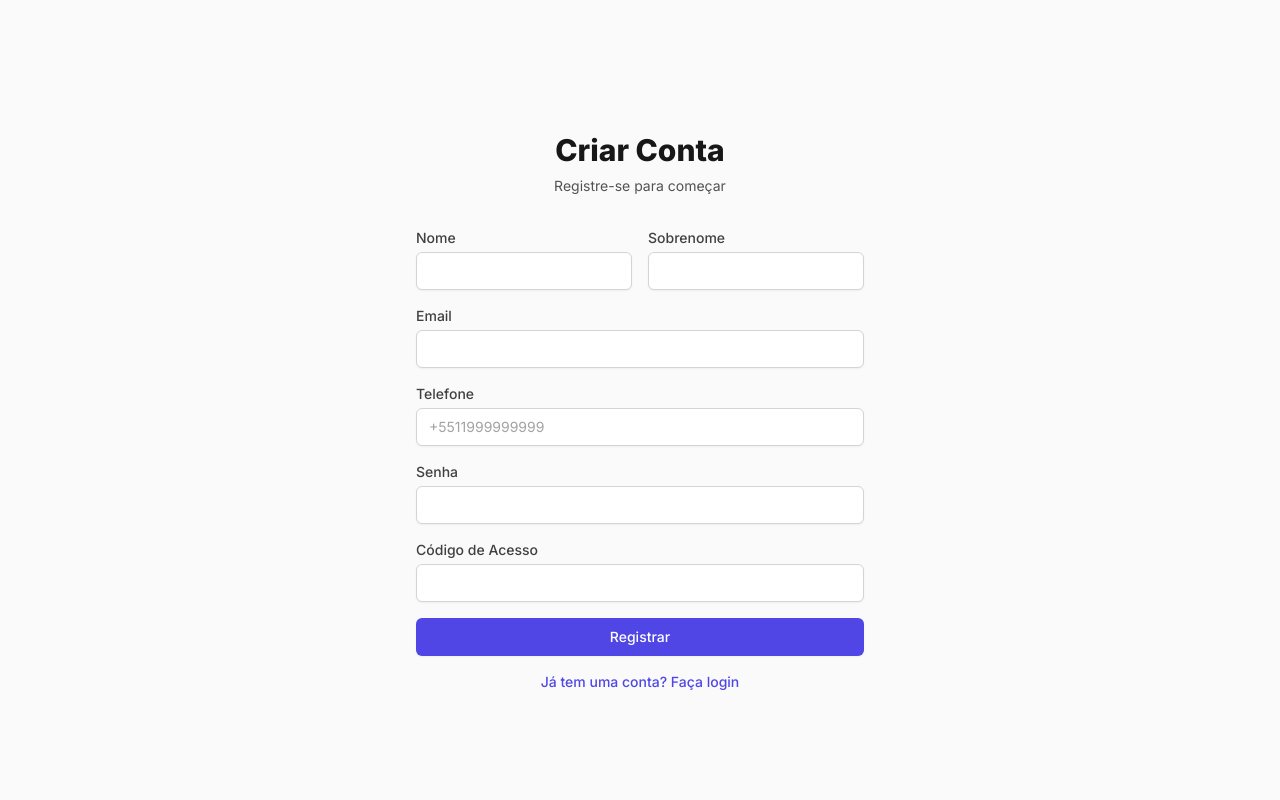
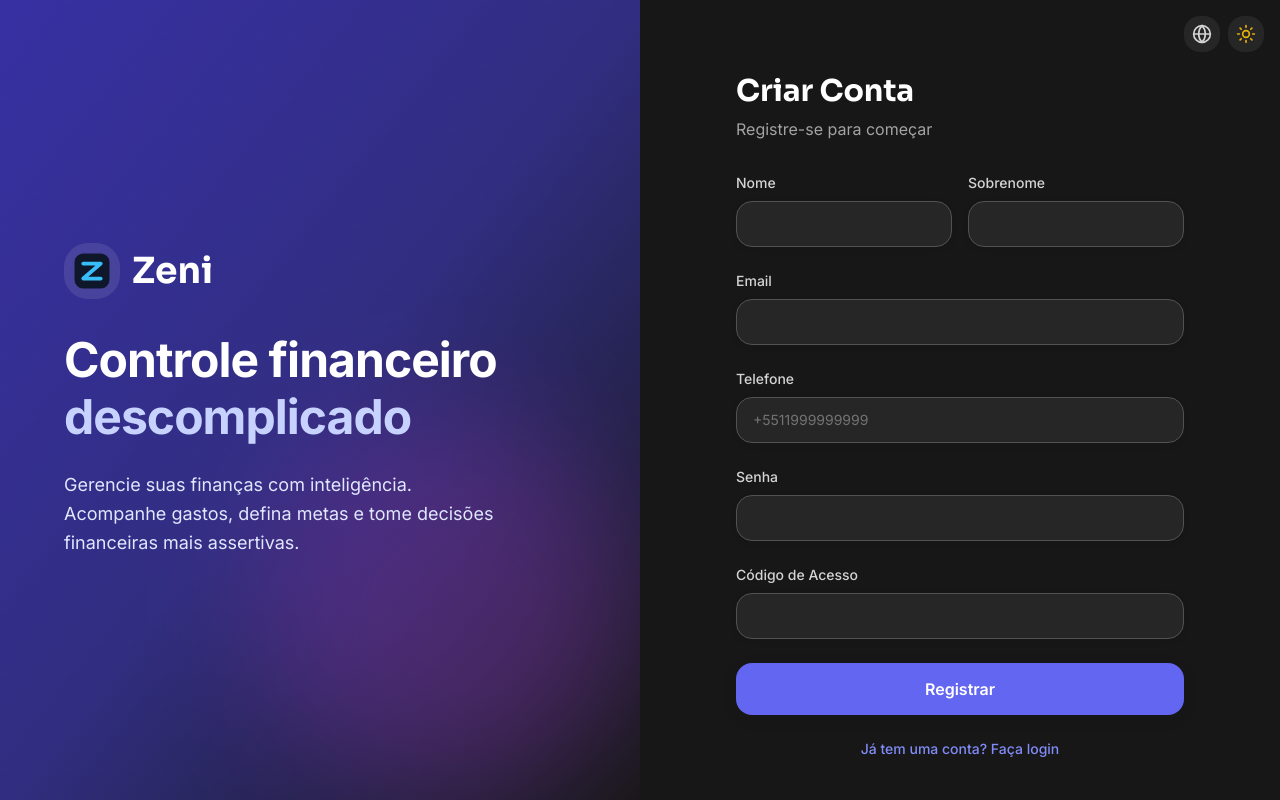
Before and after one commit to andmqmt/zeni-app, a Next.js app: page /register in a window 1280 px wide. Built offline with nearby package versions, Linux system fonts and the light colour scheme; no server answers.

Commit message:
refactor: replace Wallet icon with BrandMark component across multiple pages and update manifest

```diff
--- a/src/app/dashboard/layout.tsx
+++ b/src/app/dashboard/layout.tsx
@@ -3,11 +3,12 @@
 import { ReactNode, useEffect, useState } from 'react';
 import { useRouter, usePathname } from 'next/navigation';
 import Link from 'next/link';
-import { LayoutDashboard, Receipt, Repeat, Settings, Tag, TrendingUp, LogOut, Wallet, Menu, X, Eye, EyeOff } from 'lucide-react';
+import { LayoutDashboard, Receipt, Repeat, Settings, Tag, TrendingUp, LogOut, Menu, X, Eye, EyeOff } from 'lucide-react';
 import { removeToken } from '@/lib/api/client';
 import { useLanguage } from '@/contexts/LanguageContext';
 import { useBalanceVisibility } from '@/contexts/BalanceVisibilityContext';
 import ThemeLanguageControls from '@/components/ThemeLanguageControls';
+import BrandMark from '@/components/BrandMark';
 
 interface DashboardLayoutProps {
   children: ReactNode;
@@ -60,9 +61,7 @@ function DashboardLayoutClient({ children }: DashboardLayoutProps) {
     <div className="min-h-screen bg-gradient-to-br from-gray-50 to-gray-100 dark:from-gray-900 dark:to-gray-800">
       <div className="md:hidden bg-white dark:bg-gray-800 border-b border-gray-200 dark:border-gray-700 px-4 py-3 flex items-center justify-between">
         <div className="flex items-center gap-2">
-          <div className="w-8 h-8 bg-primary-600 dark:bg-primary-500 rounded-lg flex items-center justify-center">
-            <Wallet className="w-5 h-5 text-white" />
-          </div>
+          <BrandMark size={28} />
           <h1 className="font-display text-xl font-bold text-gray-900 dark:text-white">Zeni</h1>
         </div>
         <div className="flex items-center gap-2">
@@ -119,9 +118,7 @@ function DashboardLayoutClient({ children }: DashboardLayoutProps) {
         <aside className="hidden md:flex md:flex-col md:w-72 bg-white dark:bg-gray-800 border-r border-gray-200 dark:border-gray-700 min-h-screen">
           <div className="p-6 border-b border-gray-200 dark:border-gray-700 flex items-center justify-between">
             <div className="flex items-center gap-3">
-              <div className="w-10 h-10 bg-gradient-to-br from-primary-600 to-primary-700 dark:from-primary-500 dark:to-primary-600 rounded-xl flex items-center justify-center shadow-medium">
-                <Wallet className="w-6 h-6 text-white" />
-              </div>
+              <BrandMark size={36} />
               <h1 className="font-display text-2xl font-bold text-gray-900 dark:text-white">Zeni</h1>
             </div>
             <button
--- a/src/app/layout.tsx
+++ b/src/app/layout.tsx
@@ -18,6 +18,8 @@ const sora = Sora({
 export const metadata: Metadata = {
   title: 'Zeni App',
   description: 'Sua gestão financeira simplificada',
+  themeColor: '#0F172A',
+  manifest: '/manifest.json',
 };
 
 export default function RootLayout({
--- a/src/app/loading.tsx
+++ b/src/app/loading.tsx
@@ -1,6 +1,7 @@
 'use client';
 
-import { Wallet, Sparkles } from 'lucide-react';
+import { Sparkles } from 'lucide-react';
+import BrandMark from '@/components/BrandMark';
 
 export default function Loading() {
   return (
@@ -26,7 +27,7 @@ export default function Loading() {
         <div className="text-center text-white">
           <div className="inline-flex items-center gap-3 mb-6">
             <div className="w-14 h-14 bg-white/10 backdrop-blur-sm rounded-2xl flex items-center justify-center shadow-2xl shadow-black/20">
-              <Wallet className="w-8 h-8" />
+              <BrandMark size={40} />
             </div>
             <h1 className="font-display text-4xl font-bold tracking-tight">Zeni</h1>
           </div>
--- a/src/app/login/page.tsx
+++ b/src/app/login/page.tsx
@@ -7,7 +7,7 @@ import { useRouter } from 'next/navigation';
 import Link from 'next/link';
 import { authService } from '@/lib/api/auth.service';
 import { handleApiError } from '@/lib/utils/error';
-import { Wallet } from 'lucide-react';
+import BrandMark from '@/components/BrandMark';
 import { useLanguage } from '@/contexts/LanguageContext';
 import ThemeLanguageControls from '@/components/ThemeLanguageControls';
 
@@ -46,9 +46,9 @@ export default function LoginPage() {
         </div>
         <div className="relative z-10 flex flex-col justify-center px-16 text-white">
           <div className="flex items-center gap-3 mb-8">
-            <div className="w-14 h-14 bg-white/10 backdrop-blur-sm rounded-2xl flex items-center justify-center">
-              <Wallet className="w-8 h-8" />
-            </div>
+              <div className="w-14 h-14 bg-white/10 backdrop-blur-sm rounded-2xl flex items-center justify-center">
+                <BrandMark size={40} />
+              </div>
             <h1 className="font-display text-4xl font-bold">Zeni</h1>
           </div>
           <h2 className="text-display-md mb-6">
@@ -67,7 +67,7 @@ export default function LoginPage() {
           <div className="lg:hidden text-center mb-8">
             <div className="inline-flex items-center gap-2 mb-4">
               <div className="w-10 h-10 bg-primary-600 dark:bg-primary-500 rounded-xl flex items-center justify-center">
-                <Wallet className="w-6 h-6 text-white" />
+                <BrandMark size={28} />
               </div>
               <h1 className="font-display text-3xl font-bold text-gray-900 dark:text-white">Zeni</h1>
             </div>
--- a/src/app/register/page.tsx
+++ b/src/app/register/page.tsx
@@ -1,6 +1,9 @@
 'use client';
 
 import { useState } from 'react';
+import BrandMark from '@/components/BrandMark';
+import ThemeLanguageControls from '@/components/ThemeLanguageControls';
+import { useLanguage } from '@/contexts/LanguageContext';
 import { useRouter } from 'next/navigation';
 import Link from 'next/link';
 import { authService } from '@/lib/api/auth.service';
@@ -8,6 +11,7 @@ import { handleApiError } from '@/lib/utils/error';
 
 export default function RegisterPage() {
   const router = useRouter();
+  const { t } = useLanguage();
   const [formData, setFormData] = useState({
     first_name: '',
     last_name: '',
@@ -39,28 +43,47 @@ export default function RegisterPage() {
   };
 
   return (
-    <div className="min-h-screen flex items-center justify-center bg-gray-50 py-12 px-4 sm:px-6 lg:px-8">
+    <div className="min-h-screen flex relative">
+      <div className="absolute top-4 right-4 z-50"><ThemeLanguageControls /></div>
+      <div className="hidden lg:flex lg:w-1/2 bg-gradient-to-br from-primary-600 via-primary-700 to-primary-900 dark:from-primary-800 dark:via-primary-900 dark:to-gray-900 relative overflow-hidden">
+        <div className="absolute inset-0 opacity-10">
+          <div className="absolute inset-0" style={{backgroundImage: 'radial-gradient(circle at 2px 2px, rgba(255,255,255,0.15) 1px, transparent 0)', backgroundSize: '32px 32px'}}></div>
+        </div>
+        <div className="relative z-10 flex flex-col justify-center px-16 text-white">
+          <div className="flex items-center gap-3 mb-8">
+            <div className="w-14 h-14 bg-white/10 backdrop-blur-sm rounded-2xl flex items-center justify-center">
+              <BrandMark size={40} />
+            </div>
+            <h1 className="font-display text-4xl font-bold">Zeni</h1>
+          </div>
+          <h2 className="text-display-md mb-6">{t('login.hero.title')}<br/><span className="text-primary-200">{t('login.hero.subtitle')}</span></h2>
+          <p className="text-lg text-primary-100 max-w-md leading-relaxed">{t('login.hero.description')}</p>
+        </div>
+        <div className="absolute bottom-0 right-0 w-96 h-96 bg-accent-500 rounded-full blur-3xl opacity-20" />
+      </div>
+      <div className="flex-1 flex items-center justify-center px-4 sm:px-6 lg:px-8 bg-white dark:bg-gray-900">
         <div className="max-w-md w-full space-y-8">
+          <div className="lg:hidden text-center mb-8">
+            <div className="inline-flex items-center gap-2 mb-4">
+              <div className="w-10 h-10 bg-primary-600 dark:bg-primary-500 rounded-xl flex items-center justify-center">
+                <BrandMark size={28} />
+              </div>
+              <h1 className="font-display text-3xl font-bold text-gray-900 dark:text-white">Zeni</h1>
+            </div>
+          </div>
           <div>
-          <h2 className="mt-6 text-center text-3xl font-extrabold text-gray-900">
-            Criar Conta
-          </h2>
-          <p className="mt-2 text-center text-sm text-gray-600">
-            Registre-se para começar
-          </p>
+            <h2 className="font-display text-3xl font-bold text-gray-900 dark:text-white">Criar Conta</h2>
+            <p className="mt-2 text-gray-600 dark:text-gray-400">Registre-se para começar</p>
           </div>
-        <form className="mt-8 space-y-4" onSubmit={handleSubmit}>
+          <form className="mt-8 space-y-6" onSubmit={handleSubmit}>
           {error && (
-            <div className="rounded-md bg-red-50 p-4">
-              <p className="text-sm text-red-800">{error}</p>
+              <div className="rounded-xl bg-danger-50 dark:bg-danger-900/20 border border-danger-200 dark:border-danger-800 p-4">
+                <p className="text-sm text-danger-700 dark:text-danger-400 font-medium">{error}</p>
               </div>
           )}
-
             <div className="grid grid-cols-2 gap-4">
             <div>
-              <label htmlFor="first_name" className="block text-sm font-medium text-gray-700">
-                Nome
-              </label>
+                <label htmlFor="first_name" className="block text-sm font-medium text-gray-700 dark:text-gray-300 mb-2">Nome</label>
               <input
                 id="first_name"
                 name="first_name"
@@ -68,13 +91,11 @@ export default function RegisterPage() {
                 required
                 value={formData.first_name}
                 onChange={handleChange}
-                className="mt-1 appearance-none block w-full px-3 py-2 border border-gray-300 rounded-md shadow-sm placeholder-gray-400 focus:outline-none focus:ring-primary-500 focus:border-primary-500 sm:text-sm"
+                  className="block w-full px-4 py-3 border border-gray-300 dark:border-gray-600 rounded-xl shadow-soft placeholder-gray-400 dark:placeholder-gray-500 text-gray-900 dark:text-white bg-white dark:bg-gray-800 focus:outline-none focus:ring-2 focus:ring-primary-500 focus:border-transparent transition-all sm:text-sm"
               />
             </div>
             <div>
-              <label htmlFor="last_name" className="block text-sm font-medium text-gray-700">
-                Sobrenome
-              </label>
+                <label htmlFor="last_name" className="block text-sm font-medium text-gray-700 dark:text-gray-300 mb-2">Sobrenome</label>
               <input
                 id="last_name"
                 name="last_name"
@@ -82,15 +103,13 @@ export default function RegisterPage() {
                 required
                 value={formData.last_name}
                 onChange={handleChange}
-                className="mt-1 appearance-none block w-full px-3 py-2 border border-gray-300 rounded-md shadow-sm placeholder-gray-400 focus:outline-none focus:ring-primary-500 focus:border-primary-500 sm:text-sm"
+                  className="block w-full px-4 py-3 border border-gray-300 dark:border-gray-600 rounded-xl shadow-soft placeholder-gray-400 dark:placeholder-gray-500 text-gray-900 dark:text-white bg-white dark:bg-gray-800 focus:outline-none focus:ring-2 focus:ring-primary-500 focus:border-transparent transition-all sm:text-sm"
               />
             </div>
           </div>
 
             <div>
-            <label htmlFor="email" className="block text-sm font-medium text-gray-700">
-              Email
-            </label>
+              <label htmlFor="email" className="block text-sm font-medium text-gray-700 dark:text-gray-300 mb-2">Email</label>
             <input
               id="email"
               name="email"
@@ -98,14 +117,12 @@ export default function RegisterPage() {
               required
               value={formData.email}
               onChange={handleChange}
-              className="mt-1 appearance-none block w-full px-3 py-2 border border-gray-300 rounded-md shadow-sm placeholder-gray-400 focus:outline-none focus:ring-primary-500 focus:border-primary-500 sm:text-sm"
+                className="block w-full px-4 py-3 border border-gray-300 dark:border-gray-600 rounded-xl shadow-soft placeholder-gray-400 dark:placeholder-gray-500 text-gray-900 dark:text-white bg-white dark:bg-gray-800 focus:outline-none focus:ring-2 focus:ring-primary-500 focus:border-transparent transition-all sm:text-sm"
             />
             </div>
 
             <div>
-            <label htmlFor="phone" className="block text-sm font-medium text-gray-700">
-              Telefone
-            </label>
+              <label htmlFor="phone" className="block text-sm font-medium text-gray-700 dark:text-gray-300 mb-2">Telefone</label>
             <input
               id="phone"
               name="phone"
@@ -114,14 +131,12 @@ export default function RegisterPage() {
               value={formData.phone}
               onChange={handleChange}
               placeholder="+5511999999999"
-              className="mt-1 appearance-none block w-full px-3 py-2 border border-gray-300 rounded-md shadow-sm placeholder-gray-400 focus:outline-none focus:ring-primary-500 focus:border-primary-500 sm:text-sm"
+                className="block w-full px-4 py-3 border border-gray-300 dark:border-gray-600 rounded-xl shadow-soft placeholder-gray-400 dark:placeholder-gray-500 text-gray-900 dark:text-white bg-white dark:bg-gray-800 focus:outline-none focus:ring-2 focus:ring-primary-500 focus:border-transparent transition-all sm:text-sm"
             />
             </div>
 
             <div>
-            <label htmlFor="password" className="block text-sm font-medium text-gray-700">
-              Senha
-            </label>
+              <label htmlFor="password" className="block text-sm font-medium text-gray-700 dark:text-gray-300 mb-2">Senha</label>
             <input
               id="password"
               name="password"
@@ -129,14 +144,12 @@ export default function RegisterPage() {
               required
               value={formData.password}
               onChange={handleChange}
-              className="mt-1 appearance-none block w-full px-3 py-2 border border-gray-300 rounded-md shadow-sm placeholder-gray-400 focus:outline-none focus:ring-primary-500 focus:border-primary-500 sm:text-sm"
+                className="block w-full px-4 py-3 border border-gray-300 dark:border-gray-600 rounded-xl shadow-soft placeholder-gray-400 dark:placeholder-gray-500 text-gray-900 dark:text-white bg-white dark:bg-gray-800 focus:outline-none focus:ring-2 focus:ring-primary-500 focus:border-transparent transition-all sm:text-sm"
             />
             </div>
 
             <div>
-            <label htmlFor="access_code" className="block text-sm font-medium text-gray-700">
-              Código de Acesso
-            </label>
+              <label htmlFor="access_code" className="block text-sm font-medium text-gray-700 dark:text-gray-300 mb-2">Código de Acesso</label>
             <input
               id="access_code"
               name="access_code"
@@ -144,7 +157,7 @@ export default function RegisterPage() {
               required
               value={formData.access_code}
               onChange={handleChange}
-              className="mt-1 appearance-none block w-full px-3 py-2 border border-gray-300 rounded-md shadow-sm placeholder-gray-400 focus:outline-none focus:ring-primary-500 focus:border-primary-500 sm:text-sm"
+                className="block w-full px-4 py-3 border border-gray-300 dark:border-gray-600 rounded-xl shadow-soft placeholder-gray-400 dark:placeholder-gray-500 text-gray-900 dark:text-white bg-white dark:bg-gray-800 focus:outline-none focus:ring-2 focus:ring-primary-500 focus:border-transparent transition-all sm:text-sm"
             />
             </div>
 
@@ -152,22 +165,20 @@ export default function RegisterPage() {
               <button
                 type="submit"
                 disabled={loading}
-              className="w-full flex justify-center py-2 px-4 border border-transparent rounded-md shadow-sm text-sm font-medium text-white bg-primary-600 hover:bg-primary-700 focus:outline-none focus:ring-2 focus:ring-offset-2 focus:ring-primary-500 disabled:opacity-50"
+                className="w-full flex justify-center items-center py-3.5 px-4 rounded-xl text-base font-semibold text-white bg-primary-600 hover:bg-primary-700 dark:bg-primary-500 dark:hover:bg-primary-600 focus:outline-none focus:ring-2 focus:ring-offset-2 focus:ring-primary-500 disabled:opacity-50 disabled:cursor-not-allowed transition-all shadow-medium hover:shadow-hard"
               >
                 {loading ? 'Registrando...' : 'Registrar'}
               </button>
             </div>
 
             <div className="text-sm text-center">
-            <Link
-              href="/login"
-              className="font-medium text-primary-600 hover:text-primary-500"
-            >
+              <Link href="/login" className="font-medium text-primary-600 dark:text-primary-400 hover:text-primary-700 dark:hover:text-primary-300 transition-colors">
                 Já tem uma conta? Faça login
               </Link>
             </div>
           </form>
         </div>
       </div>
+    </div>
   );
 }
--- /dev/null
+++ b/src/components/BrandMark.tsx
@@ -0,0 +1,33 @@
+"use client";
+
+import React from "react";
+
+interface BrandMarkProps {
+  className?: string;
+  size?: number; // px
+}
+
+export default function BrandMark({ className = "", size = 24 }: BrandMarkProps) {
+  const px = `${size}`;
+  return (
+    <svg
+      xmlns="http://www.w3.org/2000/svg"
+      viewBox="0 0 64 64"
+      role="img"
+      aria-label="Zeni"
+      width={px}
+      height={px}
+      className={className}
+    >
+      <rect x="4" y="4" width="56" height="56" rx="14" fill="#0F172A" />
+      <path
+        d="M18 20 H46 L18 44 H46"
+        stroke="#38BDF8"
+        strokeWidth={6}
+        strokeLinecap="round"
+        strokeLinejoin="round"
+        fill="none"
+      />
+    </svg>
+  );
+}
```
Also changed, not shown: public/manifest.json (added), src/app/icon.svg (added). Lines whose indentation alone changed are shown as unchanged.
